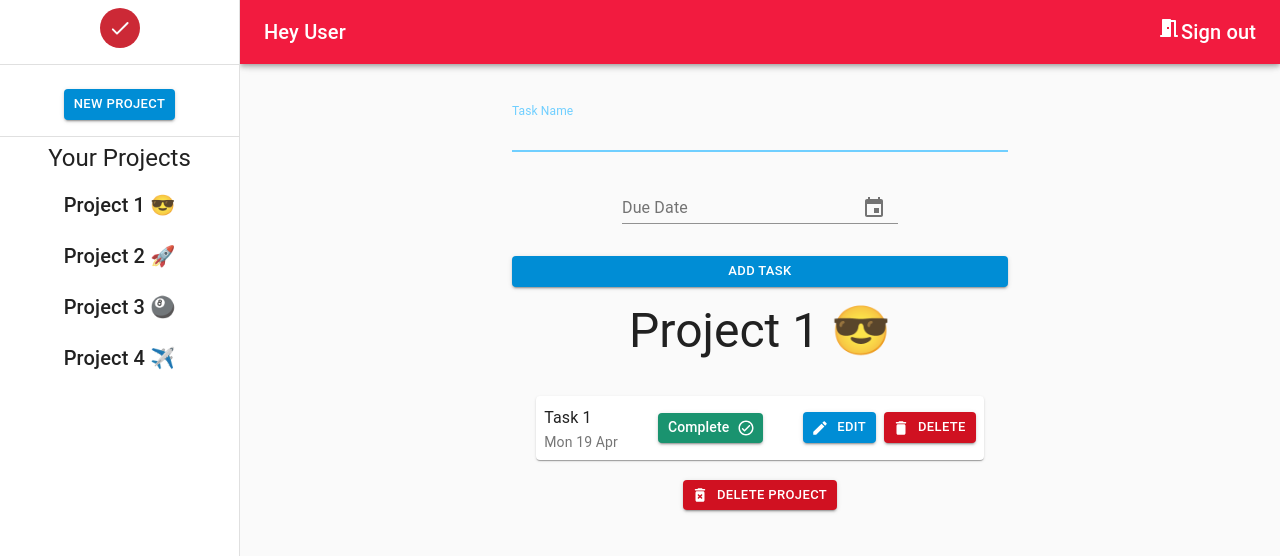
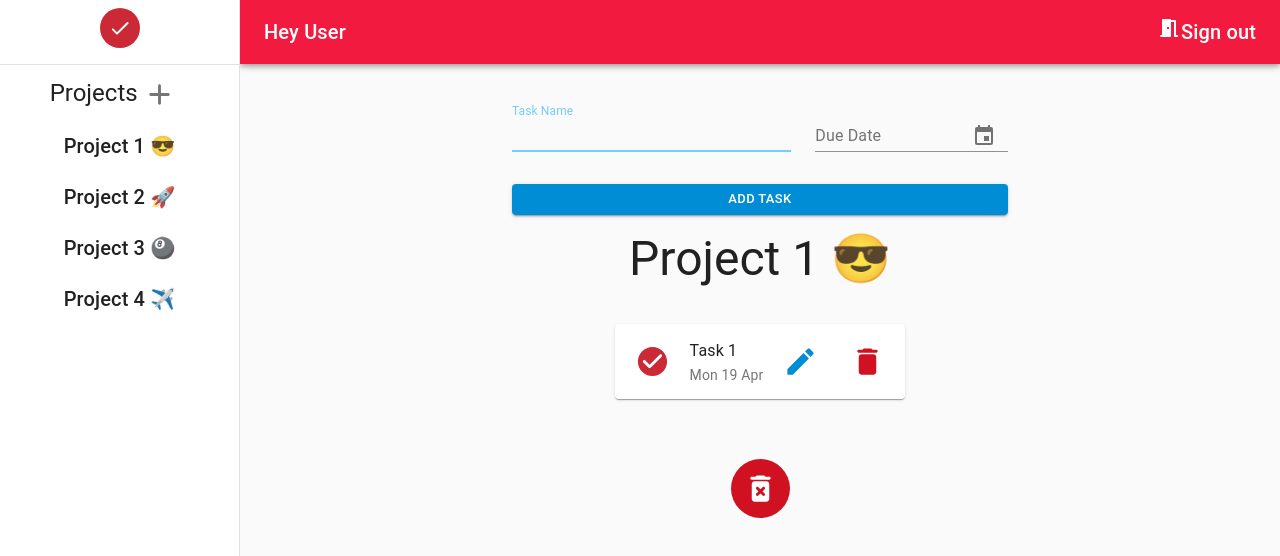
Before and after one commit to JaimeSolisS/ReactTodoList, a React (Create React App) app in the folder client/: page /projects in a window 1280 px wide. Both pictures are taken after a click on the button "Project 1 😎". Shown: the top 556 px of the page. Built offline with nearby package versions, Linux system fonts and the light colour scheme.

Commit message:
Style Change for task, task list, task form and sidebar

```diff
--- a/client/src/components/projects/NewProject.js
+++ b/client/src/components/projects/NewProject.js
@@ -2,6 +2,9 @@ import React, { Fragment, useContext, useState } from "react";
 import Button from "@material-ui/core/Button";
 import { makeStyles } from "@material-ui/core/styles";
 import { TextField } from "@material-ui/core";
+import IconButton from "@material-ui/core/IconButton";
+import AddRoundedIcon from "@material-ui/icons/AddRounded";
+import Grid from "@material-ui/core/Grid";
 
 import projectContext from "../../context/projects/projectContext";
 
@@ -75,17 +78,18 @@ const NewProject = () => {
 
   return (
     <Fragment>
-      <Button
+      <Grid container direction="column" justify="center" alignItems="center">
+        <Grid item>
+          <IconButton
+            className={classes.complete}
             type="button"
-        size="small"
-        variant="contained"
-        color="secondary"
-        className={classes.submit}
             onClick={onClickForm}
           >
-        New Project
-      </Button>
+            <AddRoundedIcon fontSize="large" />
+          </IconButton>
+        </Grid>
 
+        <Grid item>
           {newProjectFormSt ? (
             <form className="center-column" onSubmit={onSubmitProject}>
               <TextField
@@ -113,6 +117,8 @@ const NewProject = () => {
               </Button>
             </form>
           ) : null}
+        </Grid>
+      </Grid>
     </Fragment>
   );
 };
--- a/client/src/components/projects/Projects.js
+++ b/client/src/components/projects/Projects.js
@@ -82,12 +82,9 @@ function Projects(props) {
           </Avatar>
         </Grid>
       </div>
-      <Divider />
-      <Grid container justify="center">
-        <NewProject />
-      </Grid>
 
       <Divider />
+
       <Grid
         container
         direction="column"
@@ -95,11 +92,24 @@ function Projects(props) {
         alignItems="center"
       >
         <Grid item>
-          <Typography gutterBottom />
-          <Typography variant="h5" gutterBottom>
-            Your Projects
-          </Typography>
+          <Grid
+            container
+            direction="row"
+            justify="space-around"
+            alignItems="center"
+          >
+            <Grid item xs={6}>
+              <Typography gutterBottom />
+              <Typography variant="h5" gutterBottom>
+                Projects
+              </Typography>
+            </Grid>
+            <Grid item>
+              <NewProject />
+            </Grid>
+          </Grid>
         </Grid>
+
         <Grid item>
           <ProjectList />
         </Grid>
--- a/client/src/components/tasks/Task.js
+++ b/client/src/components/tasks/Task.js
@@ -3,13 +3,13 @@ import Paper from "@material-ui/core/Paper";
 import { makeStyles } from "@material-ui/core/styles";
 import Grid from "@material-ui/core/Grid";
 import Typography from "@material-ui/core/Typography";
-import Button from "@material-ui/core/Button";
 import DeleteRoundedIcon from "@material-ui/icons/DeleteRounded";
 import CreateRoundedIcon from "@material-ui/icons/CreateRounded";
-import CheckCircleOutlineRoundedIcon from "@material-ui/icons/CheckCircleOutlineRounded";
-import HighlightOffRoundedIcon from "@material-ui/icons/HighlightOffRounded";
 import taskContext from "../../context/tasks/taskContext";
 import projectContext from "../../context/projects/projectContext";
+import IconButton from "@material-ui/core/IconButton";
+import RadioButtonUncheckedRoundedIcon from "@material-ui/icons/RadioButtonUncheckedRounded";
+import CheckCircleRoundedIcon from "@material-ui/icons/CheckCircleRounded";
 
 const useStyles = makeStyles((theme) => ({
   paper: {
@@ -17,14 +17,10 @@ const useStyles = makeStyles((theme) => ({
     margin: "20px",
   },
   complete: {
-    background:
-      theme.palette.type === "dark"
-        ? theme.palette.complete.main
-        : theme.palette.complete.light,
     color:
       theme.palette.type === "dark"
-        ? theme.palette.text.main
-        : theme.palette.text.light,
+        ? theme.palette.primary.main
+        : theme.palette.primary.light,
   },
   incomplete: {
     background:
@@ -37,24 +33,16 @@ const useStyles = makeStyles((theme) => ({
         : theme.palette.text.light,
   },
   edit: {
-    background:
+    color:
       theme.palette.type === "dark"
         ? theme.palette.secondary.main
         : theme.palette.secondary.light,
-    color:
-      theme.palette.type === "dark"
-        ? theme.palette.text.main
-        : theme.palette.text.light,
   },
   delete: {
-    background:
+    color:
       theme.palette.type === "dark"
         ? theme.palette.delete.main
         : theme.palette.delete.light,
-    color:
-      theme.palette.type === "dark"
-        ? theme.palette.text.main
-        : theme.palette.text.light,
   },
   typography: {
     button: {
@@ -95,43 +83,31 @@ const Task = ({ task }) => {
   const classes = useStyles();
   return (
     <Paper className={classes.paper}>
-      <Grid container justify="space-between" alignItems="center" spacing={5}>
+      <Grid container justify="space-between" alignItems="center" spacing={1}>
+        <Grid item>
+          {" "}
+          {task.status ? (
+            //Complete
+            <IconButton
+              className={classes.complete}
+              type="submit"
+              onClick={() => changeStatus(task)}
+            >
+              <CheckCircleRoundedIcon fontSize="large" />
+            </IconButton>
+          ) : (
+            //Uncomplete
+            <IconButton type="submit" onClick={() => changeStatus(task)}>
+              <RadioButtonUncheckedRoundedIcon fontSize="large" />
+            </IconButton>
+          )}{" "}
+        </Grid>{" "}
         <Grid item xs>
           <Typography variant="subtitle1"> {task.name} </Typography>{" "}
           <Typography variant="body2" color="textSecondary">
             {" "}
             {task.date}{" "}
           </Typography>{" "}
-        </Grid>{" "}
-        <Grid item>
-          {" "}
-          {task.status ? (
-            <Button
-              fullWidth
-              type="submit"
-              size="small"
-              variant="contained"
-              className={classes.complete}
-              style={{ textTransform: "none" }}
-              endIcon={<CheckCircleOutlineRoundedIcon />}
-              onClick={() => changeStatus(task)}
-            >
-              <Typography variant="subtitle2"> Complete </Typography>{" "}
-            </Button>
-          ) : (
-            <Button
-              fullWidth
-              type="submit"
-              size="small"
-              variant="contained"
-              className={classes.incomplete}
-              style={{ textTransform: "none" }}
-              endIcon={<HighlightOffRoundedIcon />}
-              onClick={() => changeStatus(task)}
-            >
-              <Typography variant="subtitle2"> Incomplete </Typography>{" "}
-            </Button>
-          )}{" "}
         </Grid>{" "}
         <Grid item>
           <Grid
@@ -142,30 +118,24 @@ const Task = ({ task }) => {
             spacing={1}
           >
             <Grid item>
-              <Button
-                fullWidth
+              <IconButton
+                aria-label="delete"
                 type="submit"
-                size="small"
-                variant="contained"
                 className={classes.edit}
-                startIcon={<CreateRoundedIcon />}
                 onClick={() => selectTask(task)}
               >
-                Edit{" "}
-              </Button>{" "}
+                <CreateRoundedIcon fontSize="large" />
+              </IconButton>
             </Grid>
             <Grid item>
-              <Button
-                fullWidth
+              <IconButton
+                aria-label="delete"
                 type="submit"
-                size="small"
-                variant="contained"
                 className={classes.delete}
-                startIcon={<DeleteRoundedIcon />}
                 onClick={() => deleteTaskFn(task.id)}
               >
-                Delete{" "}
-              </Button>{" "}
+                <DeleteRoundedIcon fontSize="large" />
+              </IconButton>
             </Grid>{" "}
           </Grid>{" "}
         </Grid>{" "}
--- a/client/src/components/tasks/TaskForm.js
+++ b/client/src/components/tasks/TaskForm.js
@@ -2,6 +2,7 @@ import React, { useContext, useState, useEffect } from "react";
 import Button from "@material-ui/core/Button";
 import { makeStyles } from "@material-ui/core/styles";
 import { TextField } from "@material-ui/core";
+import Grid from "@material-ui/core/Grid";
 import {
   MuiPickersUtilsProvider,
   KeyboardDatePicker,
@@ -127,6 +128,21 @@ const TaskForm = () => {
     >
       <div style={{ width: "50%" }}>
         <form className="center-column" onSubmit={onSubmit}>
+          <Grid
+            container
+            direction="column"
+            justify="flex-start"
+            alignItems="center"
+          >
+            <Grid item>
+              <Grid
+                container
+                direction="row"
+                justify="center"
+                alignItems="flex-start"
+                spacing={3}
+              >
+                <Grid item xs={12} md={7}>
                   <TextField
                     fullWidth
                     variant="standard"
@@ -139,10 +155,13 @@ const TaskForm = () => {
                     id="name"
                     value={name}
                     onChange={handleChange}
-            helperText={error ? "Please enter a name for the task!" : ""}
+                    helperText={
+                      error ? "Please enter a name for the task!" : ""
+                    }
                     error={!!error}
                   />
-
+                </Grid>
+                <Grid item xs={12} md={5}>
                   <MuiPickersUtilsProvider utils={DateFnsUtils}>
                     <KeyboardDatePicker
                       color="secondary"
@@ -158,7 +177,9 @@ const TaskForm = () => {
                       }}
                     />
                   </MuiPickersUtilsProvider>
-
+                </Grid>
+              </Grid>
+              <Grid item>
                 <Button
                   fullWidth
                   type="submit"
@@ -169,6 +190,9 @@ const TaskForm = () => {
                 >
                   {selectedTaskSt ? "Save Task" : "Add Task"}
                 </Button>
+              </Grid>
+            </Grid>
+          </Grid>
         </form>
       </div>
     </div>
--- a/client/src/components/tasks/TaskList.js
+++ b/client/src/components/tasks/TaskList.js
@@ -2,12 +2,12 @@ import React, { Fragment, useContext } from "react";
 import Task from "./Task";
 import Container from "@material-ui/core/Container";
 import Grid from "@material-ui/core/Grid";
-import Button from "@material-ui/core/Button";
 import { makeStyles } from "@material-ui/core/styles";
 import Typography from "@material-ui/core/Typography";
 import DeleteForeverRoundedIcon from "@material-ui/icons/DeleteForeverRounded";
 import projectContext from "../../context/projects/projectContext";
 import taskContext from "../../context/tasks/taskContext";
+import IconButton from "@material-ui/core/IconButton";
 
 const useStyles = makeStyles((theme) => ({
   delete: {
@@ -19,6 +19,7 @@ const useStyles = makeStyles((theme) => ({
       theme.palette.type === "dark"
         ? theme.palette.text.main
         : theme.palette.text.light,
+    margin: theme.spacing(5),
   },
 }));
 
@@ -55,7 +56,6 @@ const TaskList = () => {
 
   return (
     <Fragment>
-      <Container>
       <Grid
         container
         direction="column"
@@ -63,9 +63,11 @@ const TaskList = () => {
         alignItems="center"
       >
         <Grid item>
+          <Grid item>
             <Typography variant="h3" gutterBottom>
               {actualProject.name}
             </Typography>
+          </Grid>
         </Grid>
 
         <Grid item xs={10}>
@@ -78,20 +80,16 @@ const TaskList = () => {
           )}
         </Grid>
         <Grid item>
-            <Button
-              fullWidth
+          <IconButton
+            aria-label="delete"
             type="submit"
-              size="small"
-              variant="contained"
             className={classes.delete}
-              startIcon={<DeleteForeverRoundedIcon />}
             onClick={onClickDelete}
           >
-              Delete Project
-            </Button>
+            <DeleteForeverRoundedIcon fontSize="large" />
+          </IconButton>
         </Grid>
       </Grid>
-      </Container>
     </Fragment>
   );
 };
```
Lines whose indentation alone changed are shown as unchanged.
